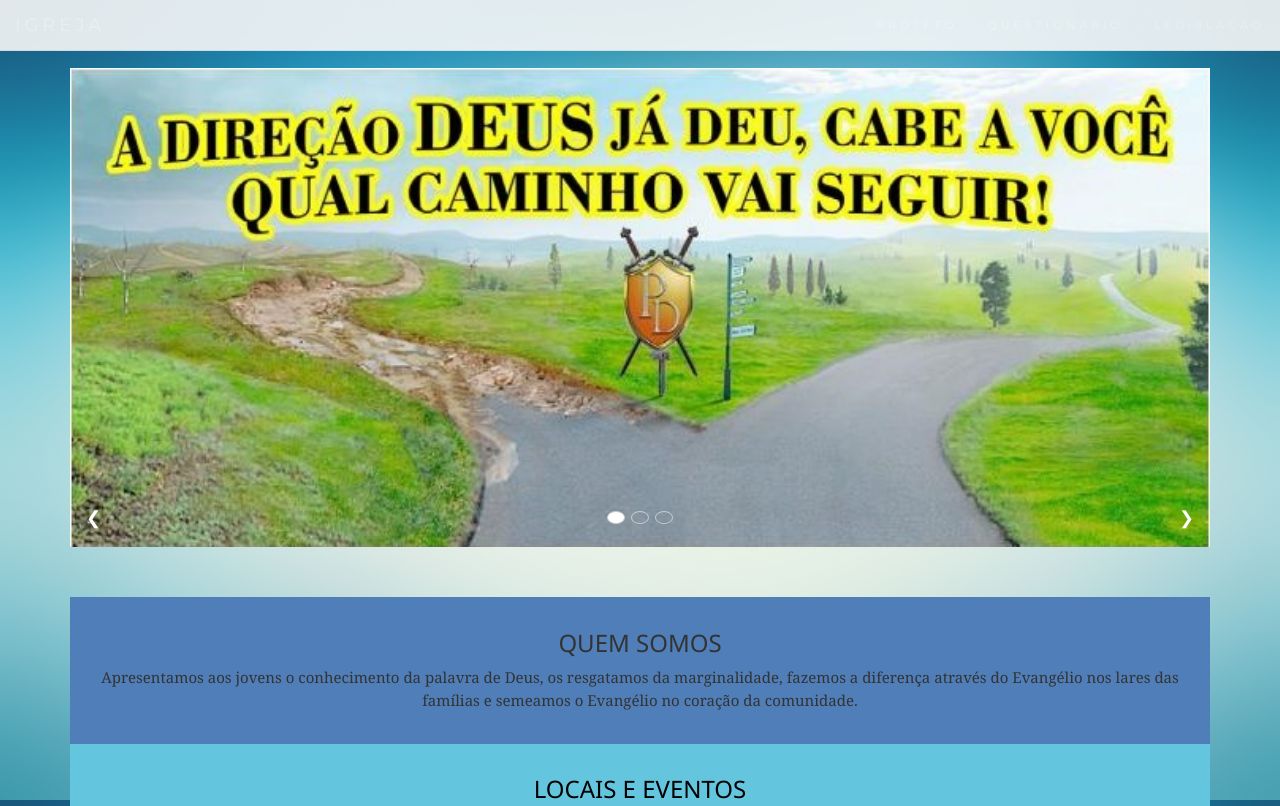
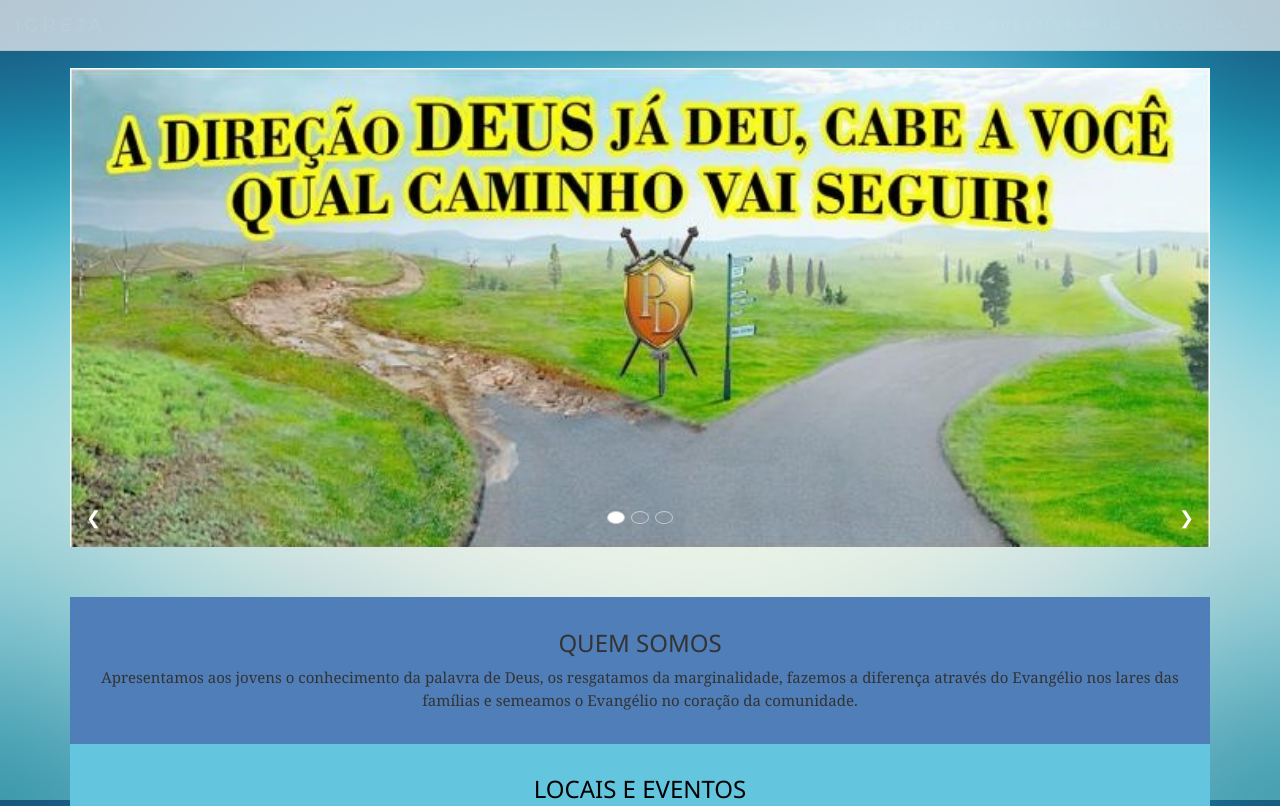
Before and after one commit to pddananindeua/main, a plain HTML site: page index.html in a window 1280 px wide. Shown: the top 806 px of the page. Drawn offline with nearby package versions, Linux system fonts and the light colour scheme; a script that the page names is missing; files whose address does not match are found by name.

Commit message:
Update estiloindex.css

```diff
--- a/css/estiloindex.css
+++ b/css/estiloindex.css
@@ -16,16 +16,16 @@ body{
     height:13px;width:13px;padding:0
 }
 .nav-tabs li a {
-      color: #FFA500;
+      color: #777;
   }
   .navbar {
       font-family: Montserrat, sans-serif;
       margin-bottom: 0;
-      background-color: #2F4F4F ;
+      background-color: #2d2d30;
       border: 0;
       font-size: 11px !important;
       letter-spacing: 4px;
-      opacity: 0.9;
+      opacity: 0.7;
   }
   .navbar li a, .navbar .navbar-brand {
       color: #fff   !important;
```
